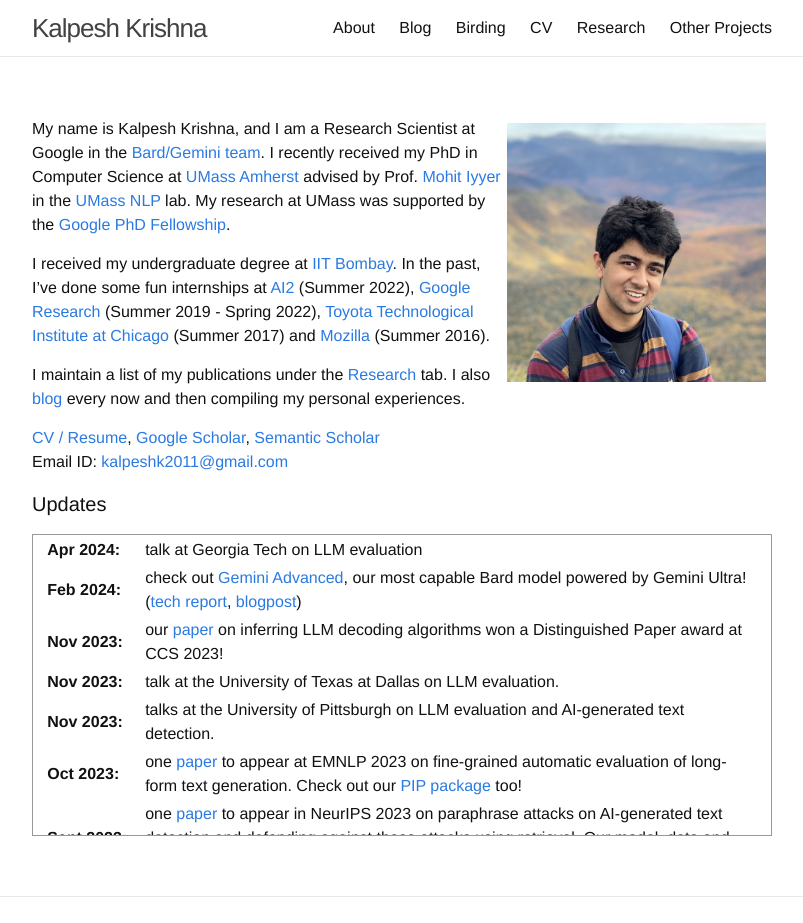
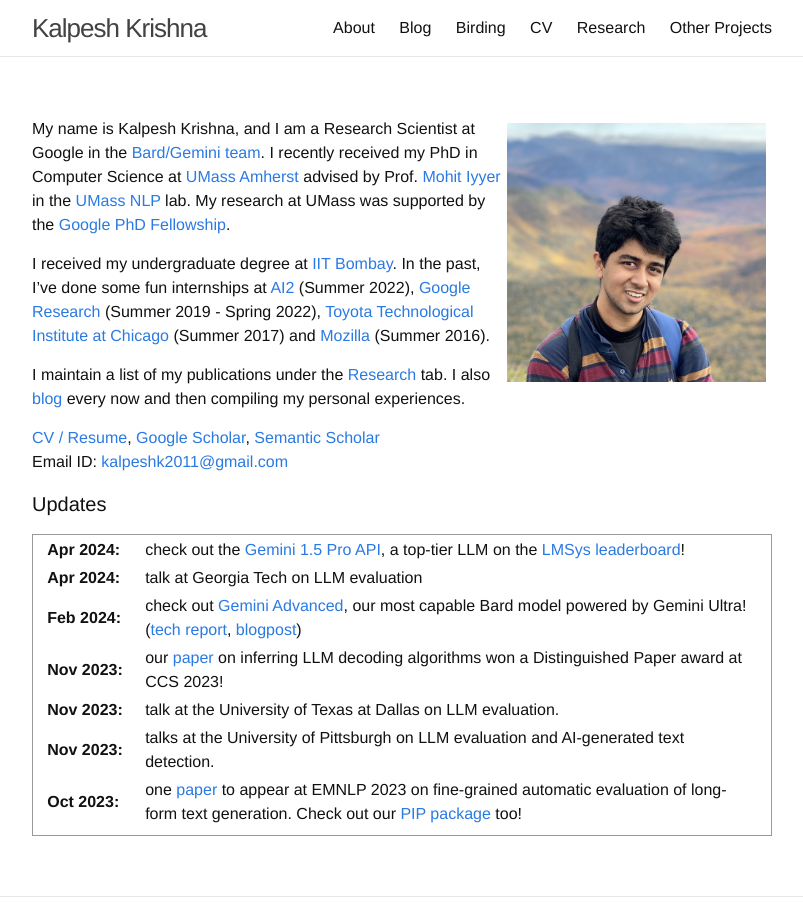
Before and after one commit to martiansideofthemoon/martiansideofthemoon.github.io, a Jekyll site: the page built from index.md, in a window 1280 px wide, cut to the strip 0-923 px from the top of the page. Shown: the whole strip, without its empty margins (238-1041 px from the left). Built offline with Jekyll 4.4.1, drawn with Linux system fonts in a browser that asks for light colours; comment, search, counter and statistics services are not loaded.

Commit message:
Update index.md

```diff
--- a/index.md
+++ b/index.md
@@ -20,6 +20,7 @@ Email ID: [kalpeshk2011@gmail.com](mailto:kalpeshk2011@gmail.com)
 <table>
 <col width="100px">
 <col width="650px">
+  <tr><td><b>Apr 2024:</b></td><td>check out the <a href="https://developers.googleblog.com/en/gemini-15-pro-now-available-in-180-countries-with-native-audio-understanding-system-instructions-json-mode-and-more/">Gemini 1.5 Pro API</a>, a top-tier LLM on the <a href="https://huggingface.co/spaces/lmsys/chatbot-arena-leaderboard">LMSys leaderboard</a>!</td></tr>
   <tr><td><b>Apr 2024:</b></td><td>talk at Georgia Tech on LLM evaluation</td></tr>
   <tr><td><b>Feb 2024:</b></td><td>check out <a href='https://gemini.google.com'>Gemini Advanced</a>, our most capable Bard model powered by Gemini Ultra! (<a href="https://storage.googleapis.com/deepmind-media/gemini/gemini_1_report.pdf">tech report</a>, <a href="https://blog.google/products/gemini/bard-gemini-advanced-app/">blogpost</a>)</td></tr>
   <tr><td><b>Nov 2023:</b></td><td>our <a href="https://arxiv.org/abs/2303.04729">paper</a> on inferring LLM decoding algorithms won a Distinguished Paper award at CCS 2023!</td></tr>
```
